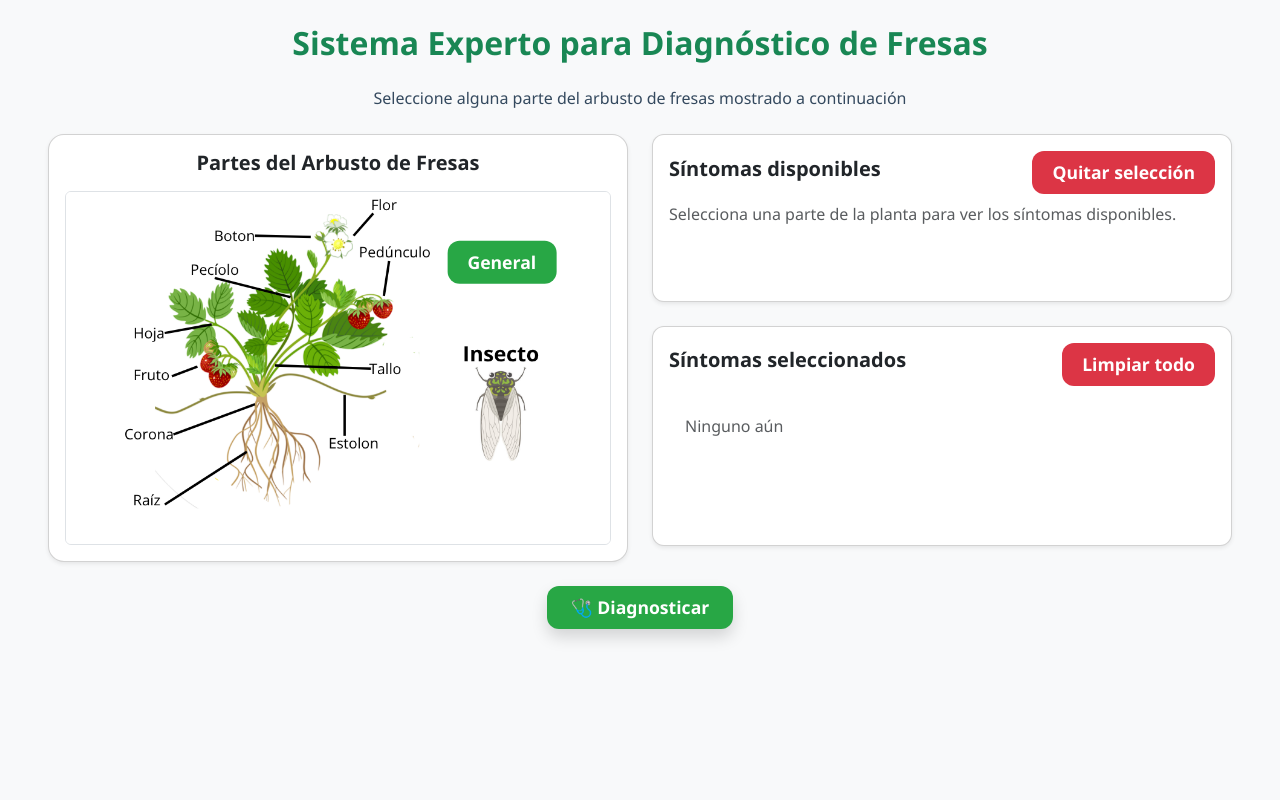
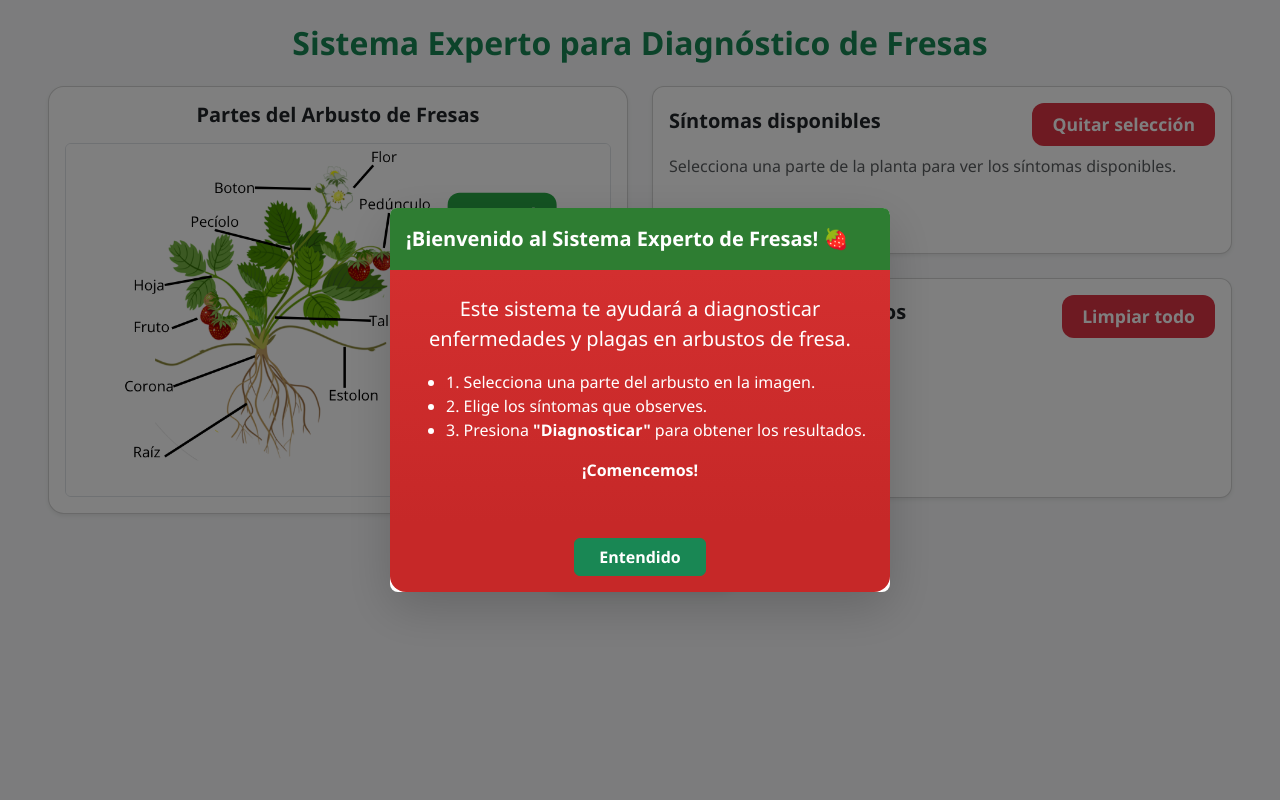
Before and after one commit to slimh4cker/Strawberry-Diagnosis, a Flask app: page / in a window 1280 px wide. Run offline with Flask 3, Linux system fonts and the light colour scheme; some libraries are stand-ins or nearby versions.

Commit message:
Modal de bienvenida/guia para el usuario

```diff
--- a/src/frontend/static/styles.css
+++ b/src/frontend/static/styles.css
@@ -356,3 +356,14 @@ body {
 #btn-limpiar-sintomas:active {
     background-color: #a52834;
 }
+
+.modal.fade .modal-dialog {
+    transition: transform 0.35s ease-out, opacity 0.35s ease-out;
+    transform: scale(0.85);
+    opacity: 0;
+}
+
+.modal.fade.show .modal-dialog {
+    transform: scale(1);
+    opacity: 1;
+}
--- a/src/frontend/templates/index.html
+++ b/src/frontend/templates/index.html
@@ -17,10 +17,6 @@
     <h2 class="text-center fw-bold mb-4 text-success">
         Sistema Experto para Diagnóstico de Fresas
     </h2>
-
-    <p class="text-center mb-4">
-        Seleccione alguna parte del arbusto de fresas mostrado a continuación
-    </p>
 
     <!-- GRID -->
     <div class="row g-4">
@@ -148,6 +144,58 @@
   </div>
 </div>
 
+<!-- Modal de Bienvenida -->
+<div id="modalBienvenida" class="modal fade" tabindex="-1" aria-hidden="true">
+  <div class="modal-dialog modal-dialog-centered">
+
+    <div class="modal-content border-0 shadow-lg" style="color: white;">
+
+      <div class="modal-header border-0"
+           style="background: #2e7d32; color: white;">
+        <h5 class="modal-title fw-bold">
+          ¡Bienvenido al Sistema Experto de Fresas! 🍓
+        </h5>
+      </div>
+
+      <div class="modal-body text-center p-4"
+           style="background: linear-gradient(180deg, #d32f2f, #c62828); color: white;">
+
+        <p class="fs-5">
+          Este sistema te ayudará a diagnosticar
+          enfermedades y plagas en arbustos de fresa.
+        </p>
+
+        <ul class="text-start">
+          <li>1. Selecciona una parte del arbusto en la imagen.</li>
+          <li>2. Elige los síntomas que observes.</li>
+          <li>3. Presiona <b>"Diagnosticar"</b> para obtener los resultados.</li>
+        </ul>
+
+        <p class="fw-semibold mt-3">¡Comencemos!</p>
+      </div>
+
+      <div class="modal-footer justify-content-center border-0"
+           style="background: #c62828;">
+        <button type="button" class="btn btn-success px-4 fw-semibold" data-bs-dismiss="modal">
+          Entendido
+        </button>
+      </div>
+
+    </div>
+  </div>
+</div>
+
+
+<script>
+document.addEventListener("DOMContentLoaded", function () {
+    setTimeout(() => {
+        const modalBienvenida = new bootstrap.Modal(document.getElementById('modalBienvenida'));
+        modalBienvenida.show();
+    }, 1200);
+});
+</script>
+
+
 
 </body>
 </html>
```
